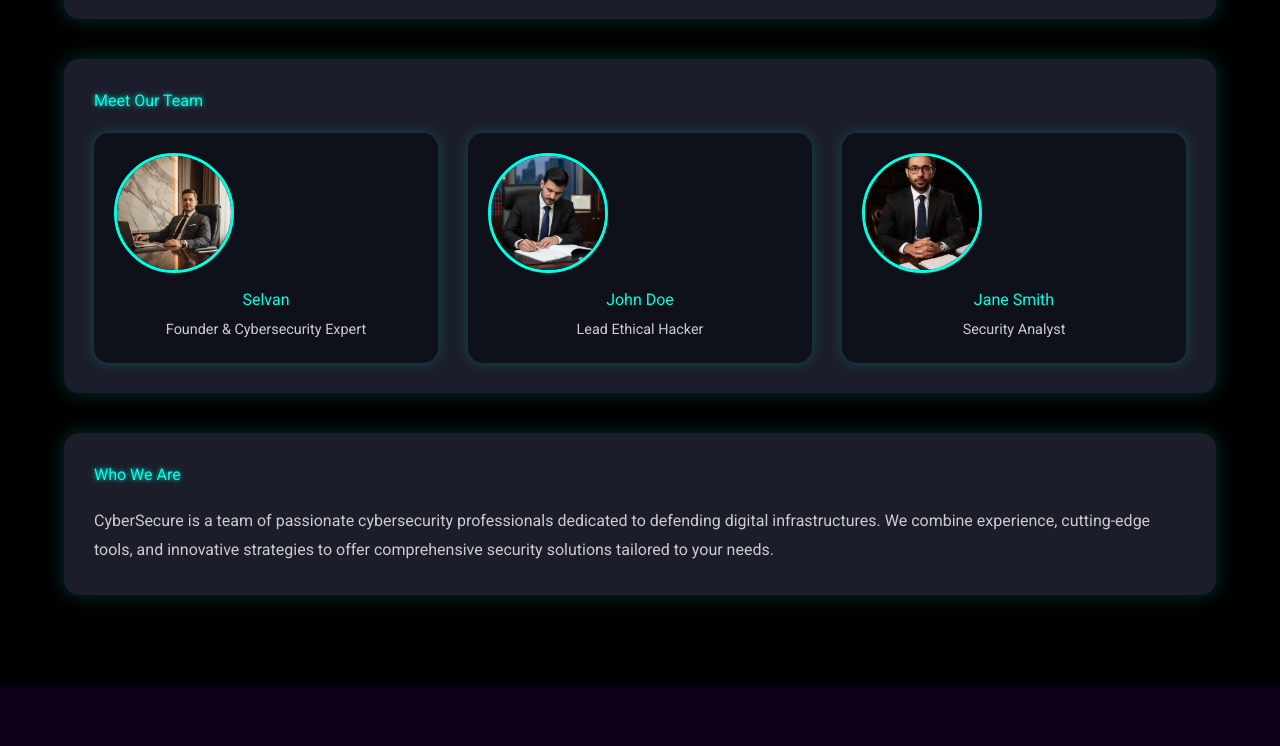
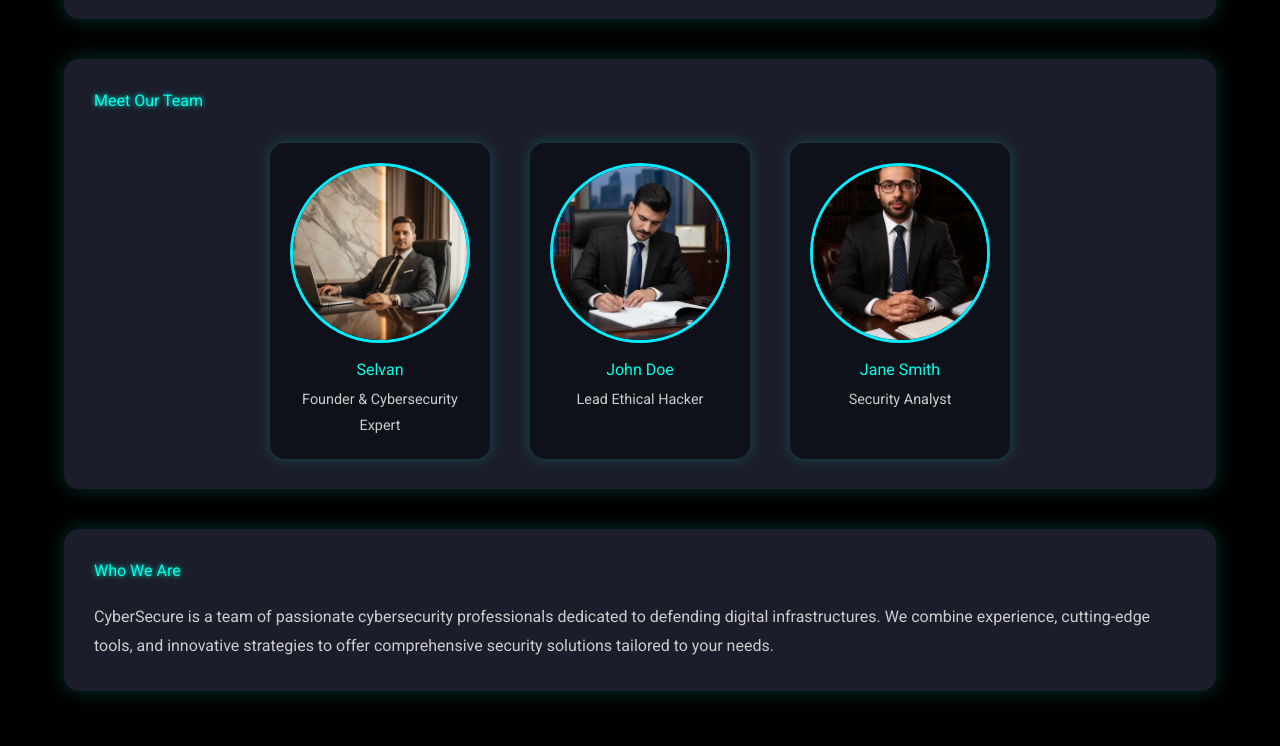
Before and after one commit to hariniselvan-bot/cyber, a plain HTML site: page About.html in a window 1280 px wide. Shown: the part 1220-1966 px from the top of the page. Drawn offline with nearby package versions, Linux system fonts and the light colour scheme.

Commit message:
Update About.html

```diff
--- a/About.html
+++ b/About.html
@@ -249,6 +249,29 @@
     @media(max-width:768px){
       .team-grid { grid-template-columns:1fr; }
     }
+    .team-grid {
+  display: flex;
+  justify-content: center;
+  gap: 40px;
+  flex-wrap: wrap;
+  margin-top: 30px;
+}
+
+.team-member {
+  text-align: center;
+  width: 220px; /* card size */
+}
+
+.team-member img {
+  width: 180px;
+  height: 180px;
+  object-fit: cover; /* keeps faces looking perfect */
+  border-radius: 50%; /* makes image circular */
+  display: block;
+  margin: 0 auto 15px auto;
+  border: 3px solid #0ef; /* optional glow border */
+}
+
   </style>
 </head>
 <body>
@@ -295,6 +318,7 @@
     </div>
   </div>
 </div>
+
 
     <!-- About Short Description -->
     <div class="section">
```
Lines whose indentation alone changed are shown as unchanged.
